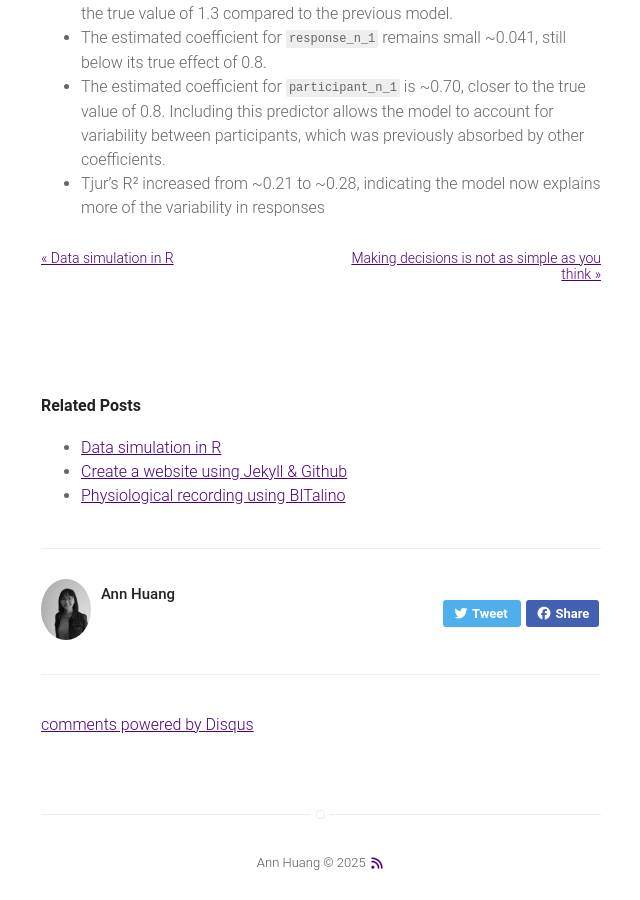
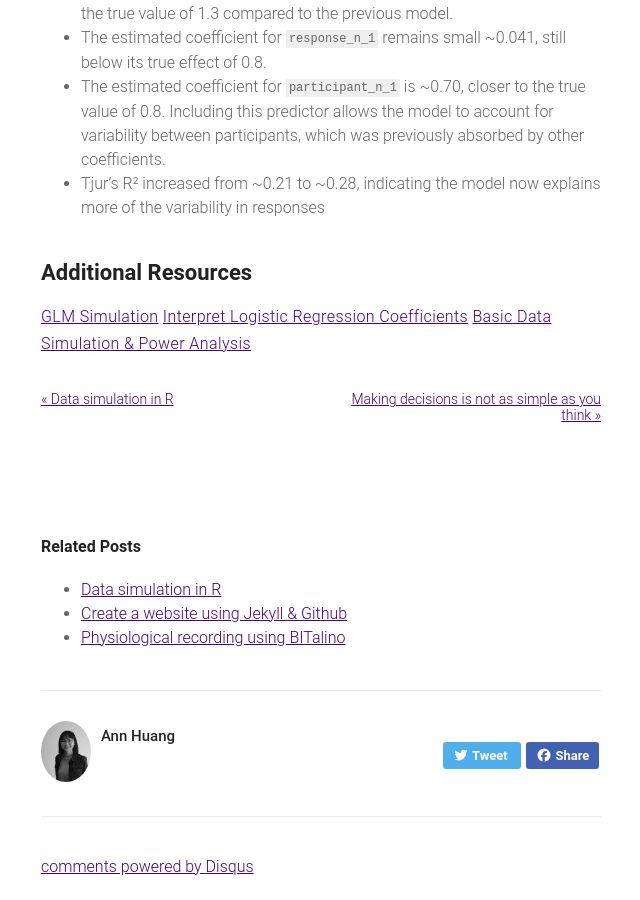
Before and after one commit to annhuangresearch/annhuangresearch.github.io, a Jekyll site: the page built from _posts/2022-12-13-GLM-simulation.md, in a window 1280 px wide and 900 px high, scrolled down 15464 px. Shown: the whole window, without its empty margins (319-959 px from the left). Built offline with Jekyll 4.4.1, drawn with Linux system fonts in a browser that asks for light colours; comment, search, counter and statistics services are not loaded.

Commit message:
added resources

````diff
--- a/_posts/2022-12-13-GLM-simulation.md
+++ b/_posts/2022-12-13-GLM-simulation.md
@@ -352,3 +352,8 @@ b4 <- 0.8  # previous trial performer's identity, "participant_n_1"
 - The estimated coefficient for ```response_n_1``` remains small ~0.041, still below its true effect of 0.8.
 - The estimated coefficient for ```participant_n_1``` is ~0.70, closer to the true value of 0.8. Including this predictor allows the model to account for variability between participants, which was previously absorbed by other coefficients.
 - Tjur’s R² increased from ~0.21 to ~0.28, indicating the model now explains more of the variability in responses
+
+## Additional Resources
+[GLM Simulation](https://uk.sagepub.com/sites/default/files/upm-assets/57233_book_item_57233.pdf)
+[Interpret Logistic Regression Coefficients](https://quantifyinghealth.com/interpret-logistic-regression-coefficients/)
+[Basic Data Simulation & Power Analysis](https://cu-psych-computing.github.io/cu-psych-comp-tutorial/tutorials/r-extra/data-sim-power/basic-simulation-power/)
````
